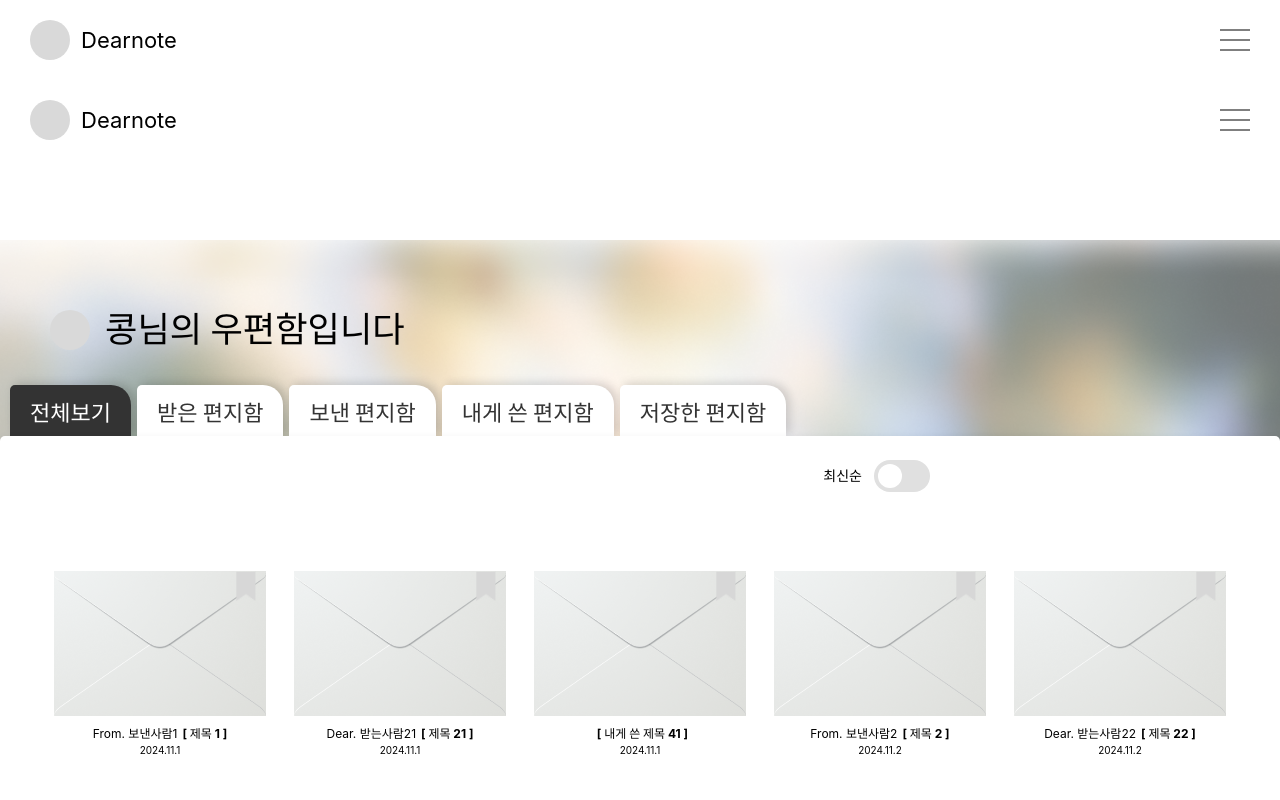
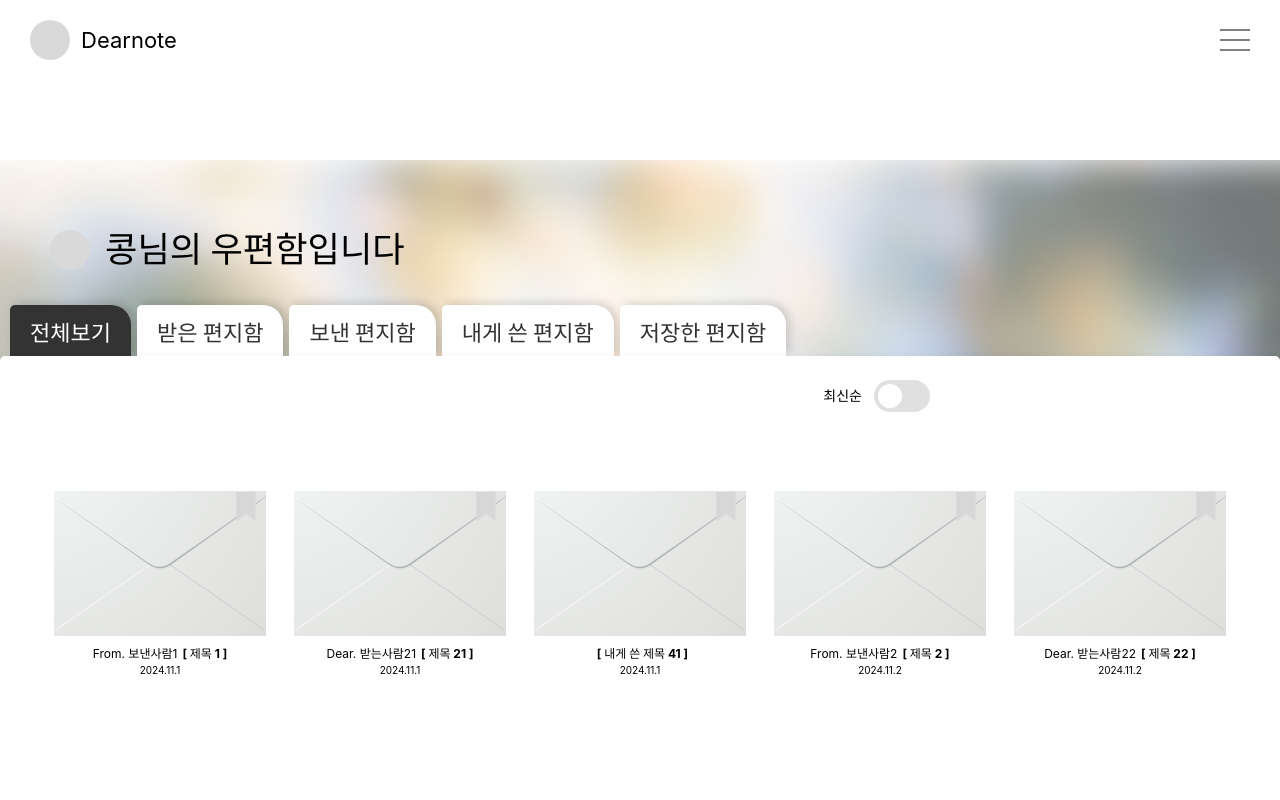
Before and after one commit to Tnalxmsk/dear-front, a React (Vite) app: page /letterbox in a window 1280 px wide. Shown: the top 800 px of the page. Built offline with nearby package versions, Linux system fonts and the light colour scheme; a web font is replaced by a local one.

Commit message:
:bug: fix: 버그수정

```diff
--- a/src/pages/BoxPage.tsx
+++ /dev/null
@@ -1,9 +0,0 @@
-const BoxPage = () => {
-  return (
-    <div>
-      BoxPage
-    </div>
-  );
-}
-
-export default BoxPage;
--- a/src/pages/letterbox/LetterboxPage.tsx
+++ b/src/pages/letterbox/LetterboxPage.tsx
@@ -1,7 +1,6 @@
 import { useState, useEffect } from "react";
 import { useNavigate } from "react-router-dom";
 import { lettersData } from "../../../mock/lettersData";
-import Header from "../../components/common/Header";
 import Tabs from "../../components/letterbox/Tabs";
 import LetterList from "../../components/letterbox/LetterList";
 import Pagination from "../../components/letterbox/Pagination";
@@ -96,7 +95,6 @@ const LetterboxPage = () => {
 
   return (
     <S.Container>
-      <Header />
       <S.Inner>
         <S.TitleContainer>
           <S.Circle />
--- a/src/pages/write/WritePage.tsx
+++ b/src/pages/write/WritePage.tsx
@@ -1,6 +1,5 @@
 import React, { useState } from 'react';
 import styled from 'styled-components';
-import NavigationBar from '../../components/write/NavigationBar.tsx';
 import NavigationControls from '../../components/write/NavigationControls.tsx';
 import LetterHeader from '../../components/write/LetterHeader.tsx';
 import RandomQuote from '../../components/write/RandomQuote.tsx';
@@ -61,7 +60,6 @@ const WritePage: React.FC = () => {
 
   return (
     <WritePageContainer>
-      <NavigationBar onLogoClick={() => alert('메인 페이지로 이동')} onMenuClick={() => alert('사용자 프로필 출력')} />
       <NavigationControls
         step={step}
         onPrevious={() => setStep((prev) => Math.max(prev - 1, 1))}
--- a/src/provider/route/Router.tsx
+++ b/src/provider/route/Router.tsx
@@ -1,7 +1,6 @@
 import { createBrowserRouter } from 'react-router';
 import HomePage from '../../pages/home/HomePage.tsx';
 import WritePage from '../../pages/write/WritePage.tsx';
-import BoxPage from '../../pages/BoxPage.tsx';
 import RootLayout from '../../layout/RootLayout.tsx';
 import LetterboxPage from '../../pages/letterbox/LetterboxPage.tsx';
 import LetterCreatePage from '../../pages/write/LetterCreatePage.tsx';
@@ -24,10 +23,6 @@ export const router = createBrowserRouter([
         element: <WritePage />,
       },
       {
-        path: 'box',
-        element: <BoxPage />,
-      },
-      {
         path: 'letterbox',
         element: <LetterboxPage />,
       }
```
